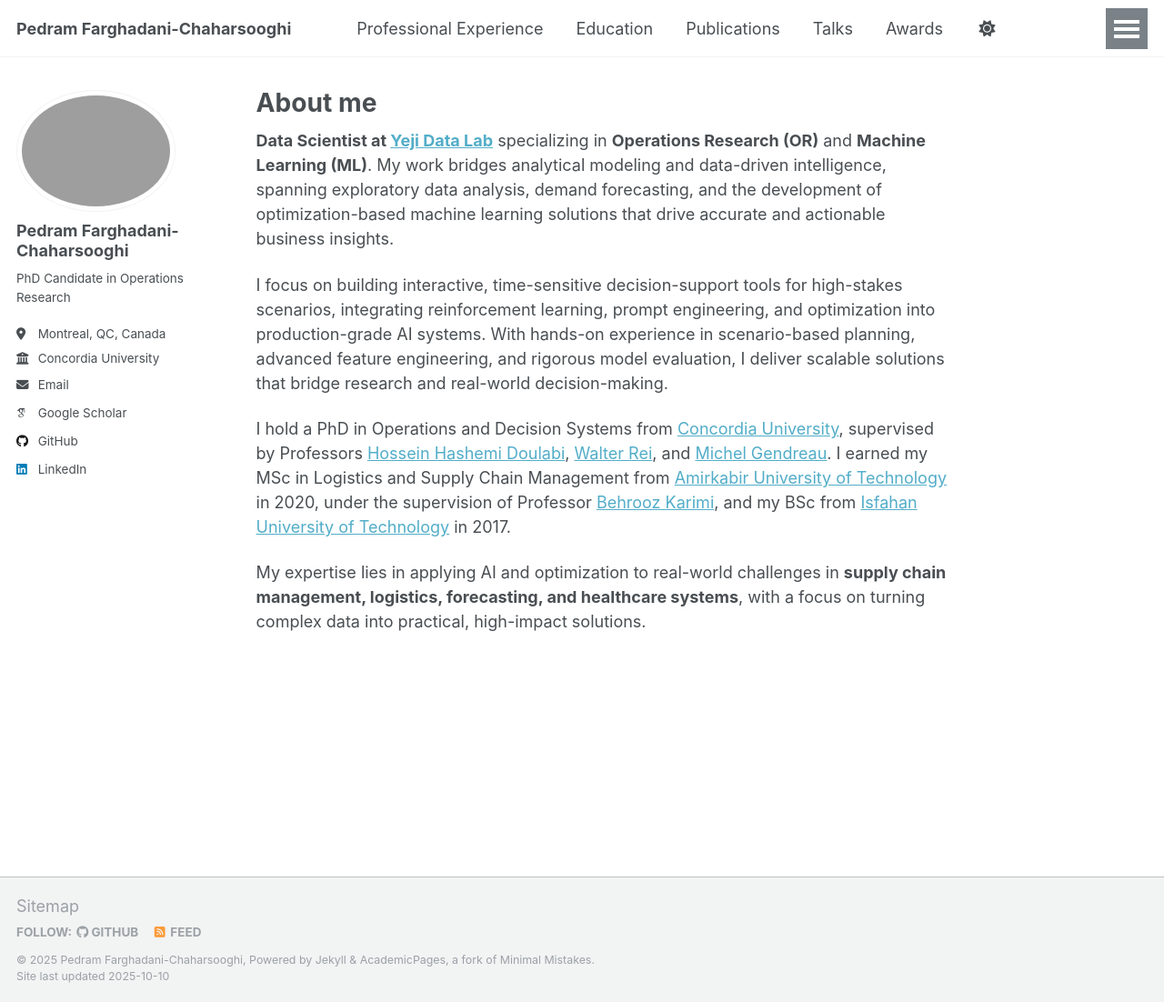
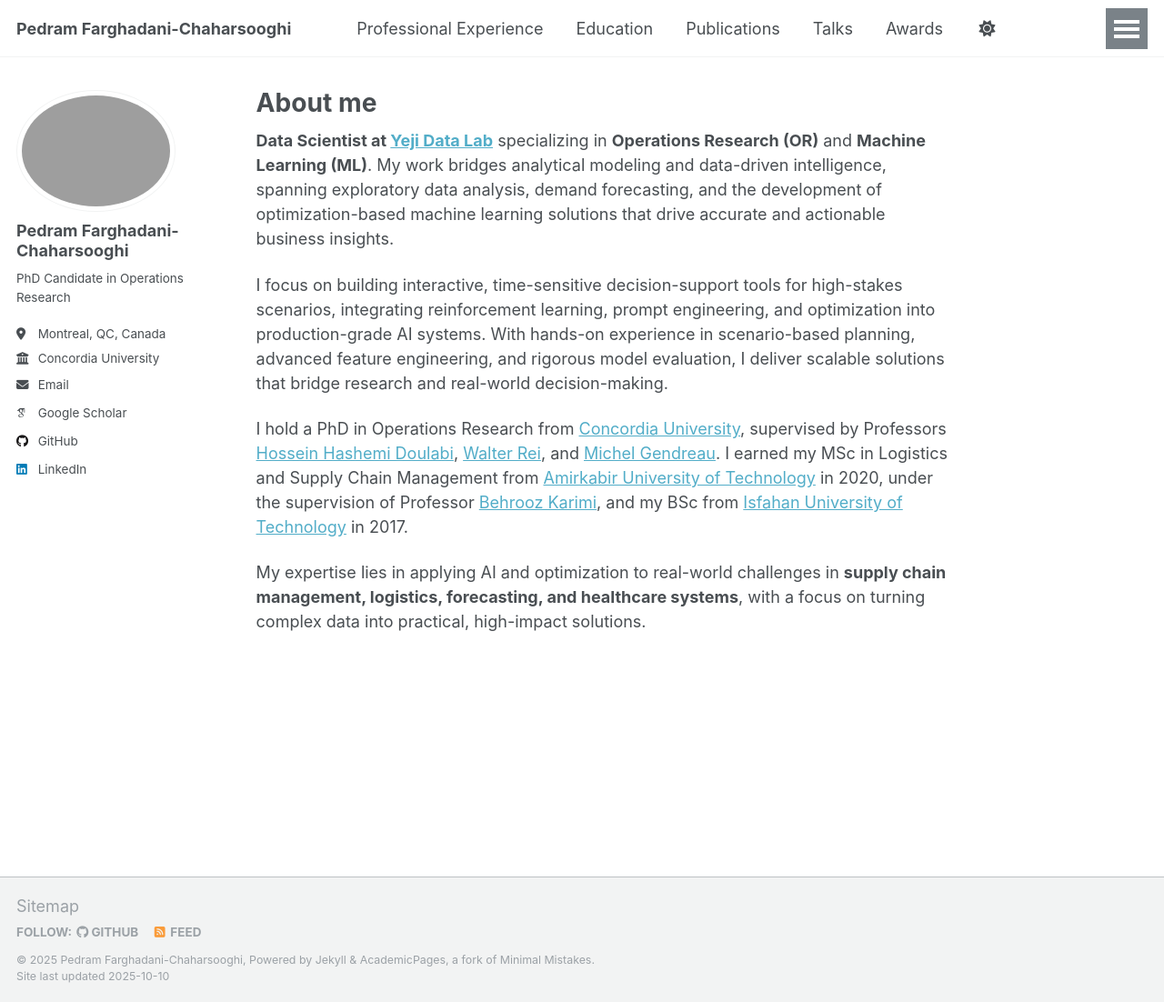
Before and after one commit to Pedram-Fdi/Pedram-Fdi.github.io, a Jekyll site: the page built from _pages/about.md, in a window 1280 px wide and 1102 px high. Shown: the whole window at 91% size. Built offline with Jekyll 4.4.1, drawn with Linux system fonts in a browser that asks for light colours; some web fonts are replaced.

Commit message:
Update about.md

```diff
--- a/_pages/about.md
+++ b/_pages/about.md
@@ -11,6 +11,6 @@ redirect_from:
 
 I focus on building interactive, time-sensitive decision-support tools for high-stakes scenarios, integrating reinforcement learning, prompt engineering, and optimization into production-grade AI systems. With hands-on experience in scenario-based planning, advanced feature engineering, and rigorous model evaluation, I deliver scalable solutions that bridge research and real-world decision-making.
 
-I hold a PhD in Operations and Decision Systems from [Concordia University](https://www.concordia.ca/), supervised by Professors [Hossein Hashemi Doulabi](https://www.concordia.ca/faculty/hossein-hashemidoulabi.html), [Walter Rei](https://professeurs.uqam.ca/professeur/rei.walter/), and [Michel Gendreau](https://www.polymtl.ca/expertises/gendreau-michel). I earned my MSc in Logistics and Supply Chain Management from [Amirkabir University of Technology](https://aut.ac.ir/en) in 2020, under the supervision of Professor [Behrooz Karimi](https://aut.ac.ir/cv/2096/BEHROOZ-KARIMI?slc_lang=en&&cv=2096&mod=scv), and my BSc from [Isfahan University of Technology](https://english.iut.ac.ir/) in 2017.
+I hold a PhD in Operations Research from [Concordia University](https://www.concordia.ca/), supervised by Professors [Hossein Hashemi Doulabi](https://www.concordia.ca/faculty/hossein-hashemidoulabi.html), [Walter Rei](https://professeurs.uqam.ca/professeur/rei.walter/), and [Michel Gendreau](https://www.polymtl.ca/expertises/gendreau-michel). I earned my MSc in Logistics and Supply Chain Management from [Amirkabir University of Technology](https://aut.ac.ir/en) in 2020, under the supervision of Professor [Behrooz Karimi](https://aut.ac.ir/cv/2096/BEHROOZ-KARIMI?slc_lang=en&&cv=2096&mod=scv), and my BSc from [Isfahan University of Technology](https://english.iut.ac.ir/) in 2017.
 
 My expertise lies in applying AI and optimization to real-world challenges in **supply chain management, logistics, forecasting, and healthcare systems**, with a focus on turning complex data into practical, high-impact solutions.
```
